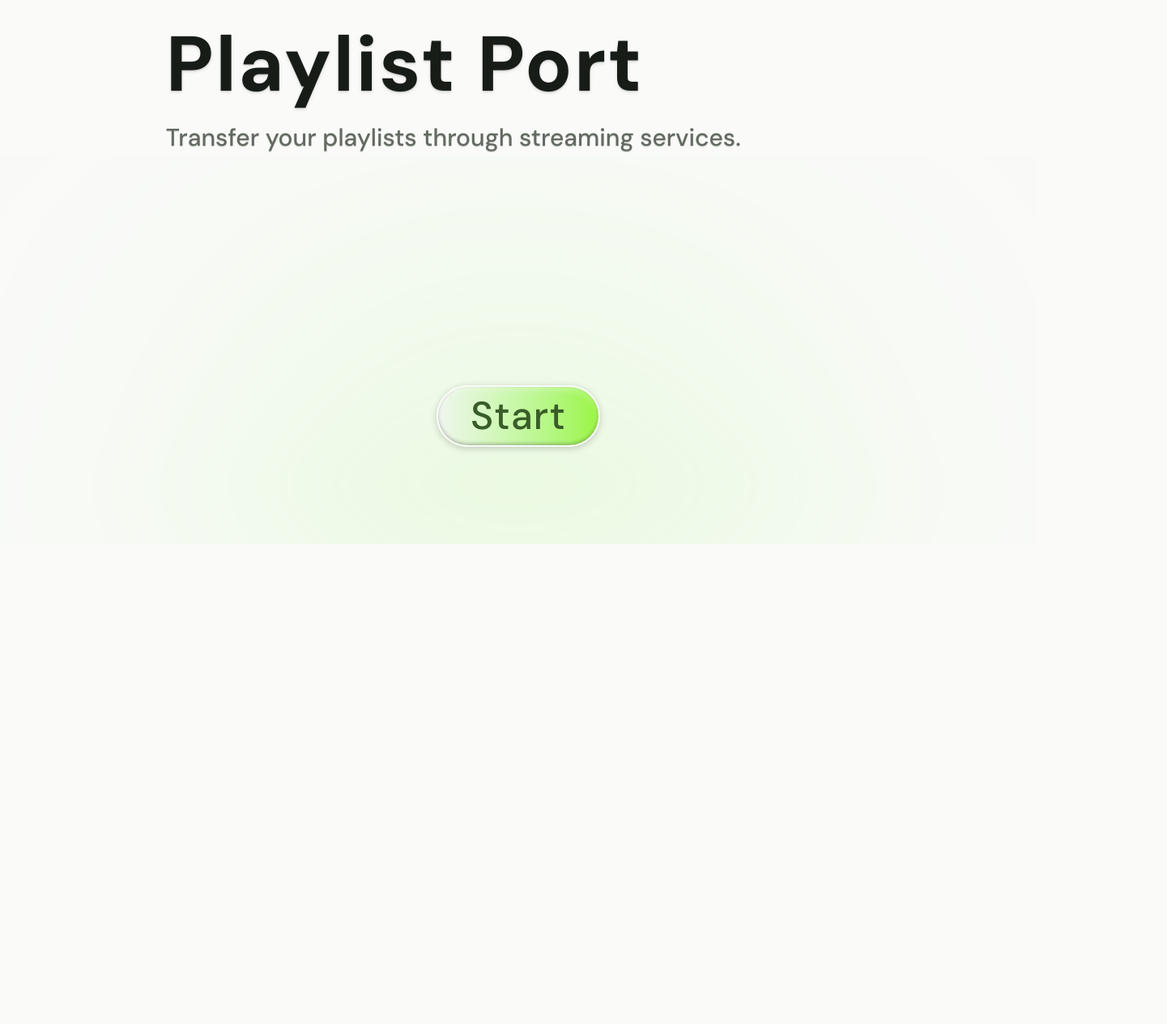
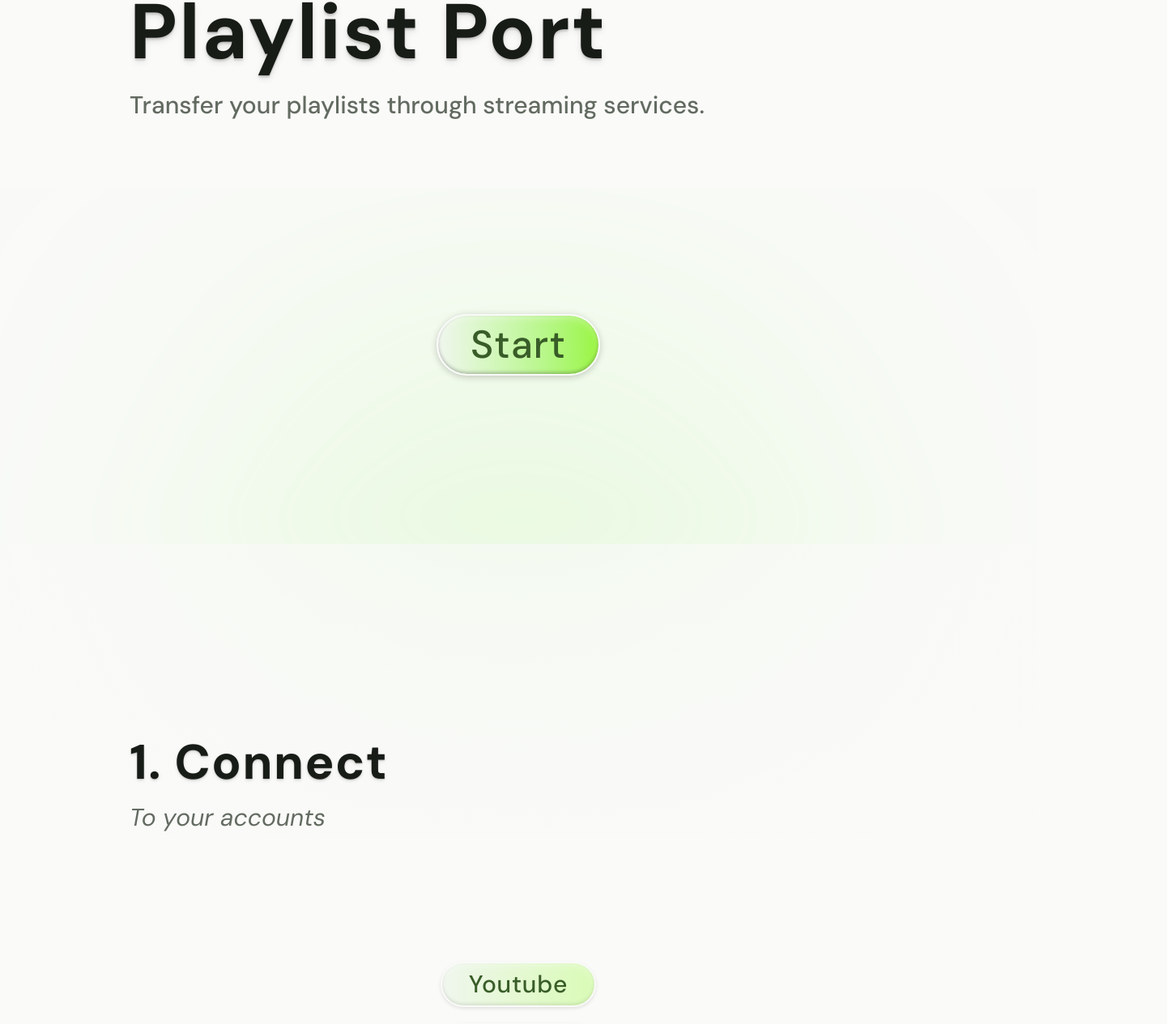
Before and after one commit to carlos-lucenag/playlist-port, a React (Vite) app in the folder frontend/: page / in a window 1280 px wide. Shown: the part 128-1393 px from the top of the page at 81% size, 1441 px wide, since content can reach past the window. Before the commit the page ends 800 px from the top, so only its background shows below. Built offline with nearby package versions, Linux system fonts and the light colour scheme.

Commit message:
chore: atualizando espacamento no frontend

```diff
--- a/frontend/index.html
+++ b/frontend/index.html
@@ -11,7 +11,7 @@
   <title>Playlist Port</title>
 </head>
 
-<body class="font-[DM_Sans] bg-[#FAFAF9] h-dvh">
+<body class="font-[DM_Sans] bg-[#FAFAF9] h-dvh flex flex-col items-center">
   <div id="root"></div>
   <script type="module" src="/src/main.jsx"></script>
 </body>
--- a/frontend/src/App.jsx
+++ b/frontend/src/App.jsx
@@ -15,30 +15,65 @@ function App() {
   };
 
   return (
-    <div className="relative w-screen h-screen flex flex-col justify-start overflow-x-hidden">
-      <div id="navbar" className="text-[#181C17] mt-40 ml-[16%] w-fit">
-        <h1 className="text-8xl text-shadow-md font-bold tracking-wide mb-6">
+    <div className="max-w-[60rem] flex flex-col">
+      <div className="flex flex-col h-dvh">
+        <div id="navbar" className="mt-30">
+          <h1 className="text-[#181C17] text-8xl text-shadow-lg font-bold tracking-wide">
             Playlist Port
           </h1>
-        <p className="text-3xl text-shadow-xs font-medium text-[#636B61]">
+          <p className="text-[#636B61] mt-6 text-3xl font-medium">
             Transfer your playlists through streaming services.
           </p>
         </div>
 
         <button
           onClick={handleScroll}
-        className="border-2 border-[#FAFAF9] text-[#395D28] bg-linear-to-r from-[#F0F6EE] to-[#99F53D] w-fit px-10 py-3 rounded-full text-5xl self-center mt-72 font-medium tracking-wide shadow-[inset_0_-2px_4px_rgba(0,0,0,0.25),inset_0_4px_8px_rgba(255,255,255,0.3),0_2px_8px_rgba(0,0,0,0.20)] mb-64 transform transition-all duration-200 ease-in-out hover:-translate-y-0.5"
+          className="
+            border-2 border-[#FAFAF9]
+            text-[#395D28] text-5xl font-medium tracking-wide
+            bg-linear-to-r from-[#F0F6EE] to-[#99F53D]
+            w-fit
+            self-center
+            mt-[30vh]
+            px-10 py-3
+            rounded-full
+            shadow-[inset_0_-2px_4px_rgba(0,0,0,0.25),inset_0_4px_8px_rgba(255,255,255,0.3),0_2px_8px_rgba(0,0,0,0.20)]
+            transform transition-all duration-200 ease-in-out
+            hover:-translate-y-0.5"
         >
           Start
         </button>
+      </div>
 
-      <img src={greenEllipse} className="absolute top-80 w-full h-lvh -z-10" />
+      <img
+        src={greenEllipse}
+        className="absolute w-screen self-center top-90 h-lvh -z-10"
+      />
 
-      <section ref={connectPageRef}>
+      <section className="h-dvh" ref={connectPageRef}>
+        <svg
+          width="100vw"
+          height="600"
+          className="absolute left-0 right-0 -z-10"
+        >
+          <defs>
+            <linearGradient id="Gradient1" x1={0} x2={0} y1={1} y2={0}>
+              <stop offset="0%" stopColor="#fafaf9" />
+              <stop offset="100%" stopColor="#fafaf990" />
+            </linearGradient>
+          </defs>
+          <rect
+            width="100vw"
+            height="600"
+            fill="url(#Gradient1)"
+            rx="10"
+            ry="10"
+          />
+        </svg>
         <Connect />
       </section>
 
-      <section ref={transferPageRef}>
+      <section className="border h-dvh" ref={transferPageRef}>
         <Transfer />
       </section>
     </div>
--- a/frontend/src/components/Connect.jsx
+++ b/frontend/src/components/Connect.jsx
@@ -63,20 +63,25 @@ function Connect() {
   };
 
   return (
-    <div>
-      <div className="py-40 relative bottom-0 w-screen flex flex-col">
-        <div className="text-[#181C17] ml-[16%] w-fit">
-          <h1 className="text-6xl text-shadow-md font-bold tracking-wide mb-5">
+    <div className="mt-60 flex flex-col">
+      <h1 className="text-6xl text-[#181C17] text-shadow-md font-bold tracking-wide">
         1. Connect
       </h1>
-          <p className="text-3xl italic text-shadow-xs text-[#636B61]">
-            To your accounts
-          </p>
-        </div>
+      <p className="mt-5 text-3xl text-[#636B61] italic">To your accounts</p>
 
-        <div className="grid mt-36 gap-5 self-center text-3xl text-[#395D28]">
+      <div className="grid mt-[20vh] gap-5 self-center text-3xl text-[#395D28]">
         <button
-            className={`border-2 border-[#FAFAF9] bg-linear-to-r from-[#F0F6EE03] to-[#D9FBB6] w-48 px-4 py-2 rounded-full text-3xl self-center font-medium tracking-wide shadow-[inset_0_-2px_4px_rgba(0,0,0,0.1),inset_0_4px_8px_rgba(255,255,255,0.3),0_2px_4px_rgba(0,0,0,0.1)] transform transition-all duration-200 ease-in-out hover:-translate-y-0.5 ${
+          className={`
+            border-2 border-[#FAFAF9]
+            bg-linear-to-r from-[#F0F6EE03] to-[#D9FBB6]
+            w-48
+            px-4 py-2
+            rounded-full
+            text-3xl font-medium tracking-wide
+            self-center
+            shadow-[inset_0_-2px_4px_rgba(0,0,0,0.1),inset_0_4px_8px_rgba(255,255,255,0.3),0_2px_4px_rgba(0,0,0,0.1)]
+            transform transition-all duration-200 ease-in-out
+            hover:-translate-y-0.5 ${
               isConnectedYoutube ? " border-[#99F53D]" : "bg-[#F0F6EE]"
             }`}
           onClick={handleConnectYoutube}
@@ -84,7 +89,17 @@ function Connect() {
           Youtube
         </button>
         <button
-            className={`border-2 border-[#FAFAF9] bg-linear-to-r from-[#F0F6EE03] to-[#D9FBB6] w-48 px-4 py-2 rounded-full text-3xl self-center font-medium tracking-wide shadow-[inset_0_-2px_4px_rgba(0,0,0,0.1),inset_0_4px_8px_rgba(255,255,255,0.3),0_2px_4px_rgba(0,0,0,0.1)] transform transition-all duration-200 ease-in-out hover:-translate-y-0.5 ${
+          className={`
+            border-2 border-[#FAFAF9]
+            bg-linear-to-r from-[#F0F6EE03] to-[#D9FBB6]
+            w-48
+            px-4 py-2
+            rounded-full
+            text-3xl font-medium tracking-wide
+            self-center
+            shadow-[inset_0_-2px_4px_rgba(0,0,0,0.1),inset_0_4px_8px_rgba(255,255,255,0.3),0_2px_4px_rgba(0,0,0,0.1)]
+            transform transition-all duration-200 ease-in-out
+            hover:-translate-y-0.5 ${
               isConnectedSpotify ? "border-[#99F53D]" : "bg-[#F0F6EE]"
             }`}
           onClick={handleConnectSpotify}
@@ -93,7 +108,6 @@ function Connect() {
         </button>
       </div>
     </div>
-    </div>
   );
 }
 
```
Lines whose indentation alone changed are shown as unchanged.
